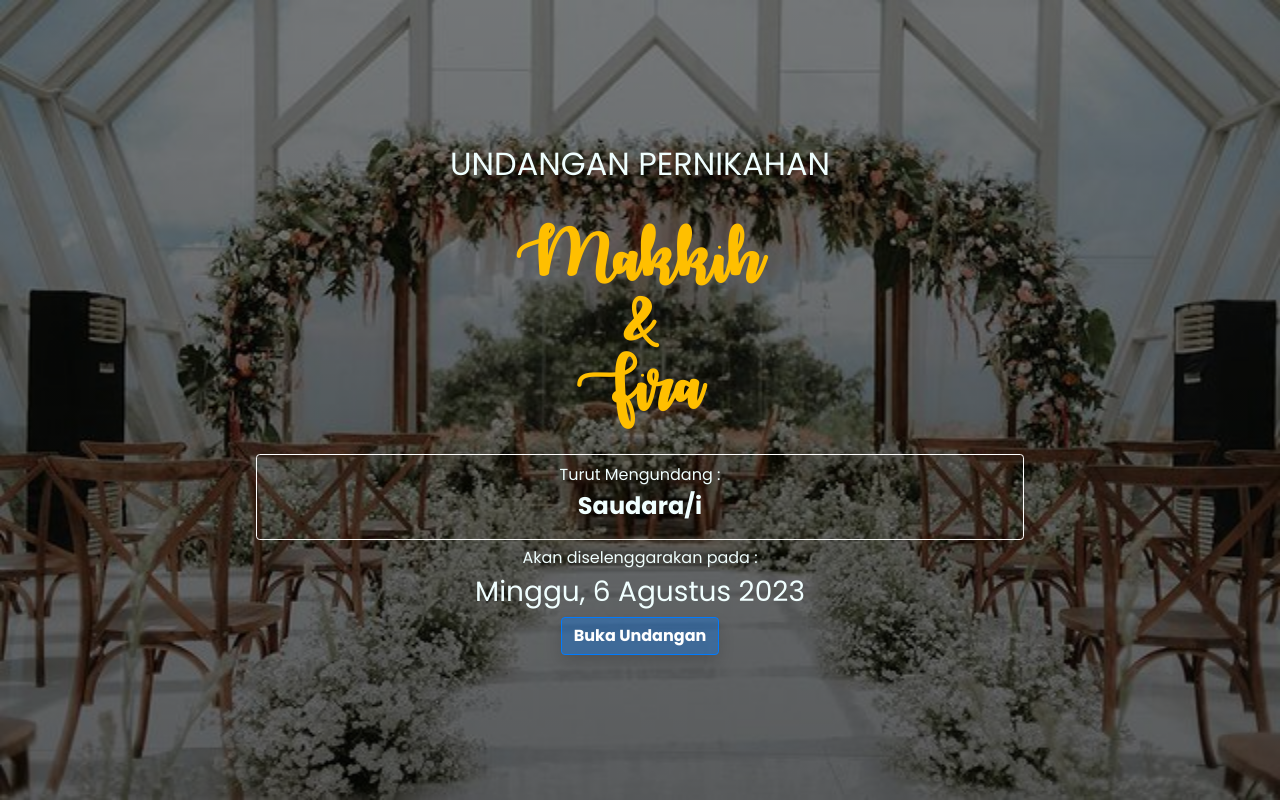
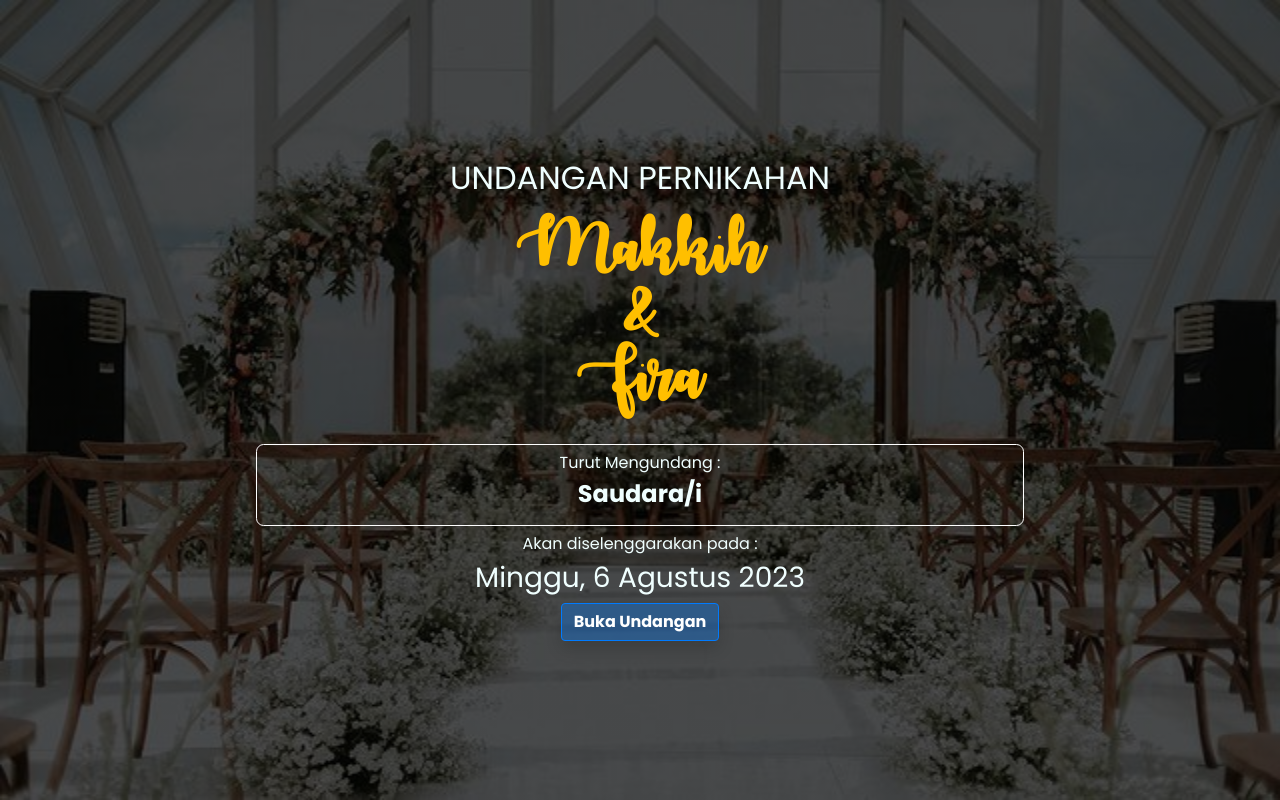
Before and after one commit to isalmahmood/web-undangan-pernikahan, a plain HTML site: page index.html in a window 1280 px wide. Drawn offline with nearby package versions, Linux system fonts and the light colour scheme.

Commit message:
seconds commit

```diff
--- a/assets/css/style-custom.css
+++ b/assets/css/style-custom.css
@@ -94,7 +94,7 @@ p {
   display: flex;
   justify-content: center;
   align-items: center;
-  background: linear-gradient(#00000070, #00000090), url('../images/170760327_784660532461143_7965157172761588213_n.jpg');
+  background: linear-gradient(#000000ab, #000000a7), url('../images/170760327_784660532461143_7965157172761588213_n.jpg');
   background-size: 100% 100%;
 }
 
@@ -149,12 +149,12 @@ p {
 }
 
 .nama__tamu {
-  padding: 10px;
+  padding: 8px;
   margin-top: 30px;
   margin-left: 20%;
   margin-right: 20%;
   text-align: center;
-  border-radius: 1mm;
+  border-radius: 2mm;
   border: 1px solid white;
 }
 
--- a/index.html
+++ b/index.html
@@ -23,7 +23,7 @@
   <link rel="stylesheet" href="lib/animate-on-scroll/aos.css" />
   <link rel="stylesheet" href="lib/animate-on-scroll/aos.css" />
   <script src="https://code.jquery.com/jquery-3.5.1.js"></script>
-  <title>Undangan Pernikan - Makkih & Fira</title>
+  <title>Makkih & Fira - Undangan Pernikahan</title>
 
 </head>
 
@@ -32,7 +32,7 @@
   <div id="cover" class="cover">
     <div class="content_cover">
       <h2 class="text-center">UNDANGAN PERNIKAHAN</h2>
-      <h1 id="text_mempelai_cover" class="h1 text_mempelai text-center fw-bold mt-5">
+      <h1 id="text_mempelai_cover" class="h1 text_mempelai text-center fw-bold mt-4">
         <!-- this blank text -->
       </h1>
       <div class="nama__tamu">
```
